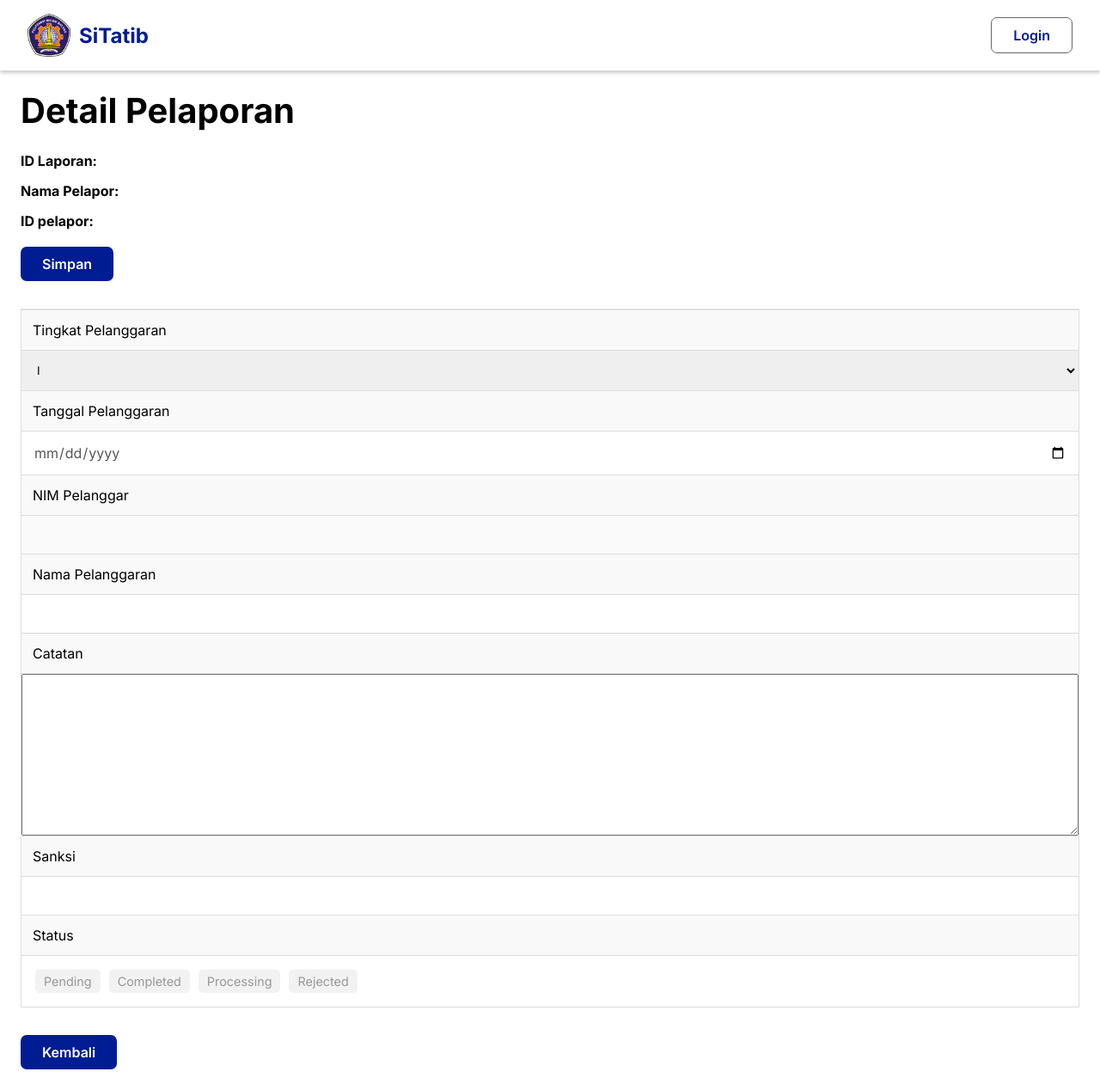
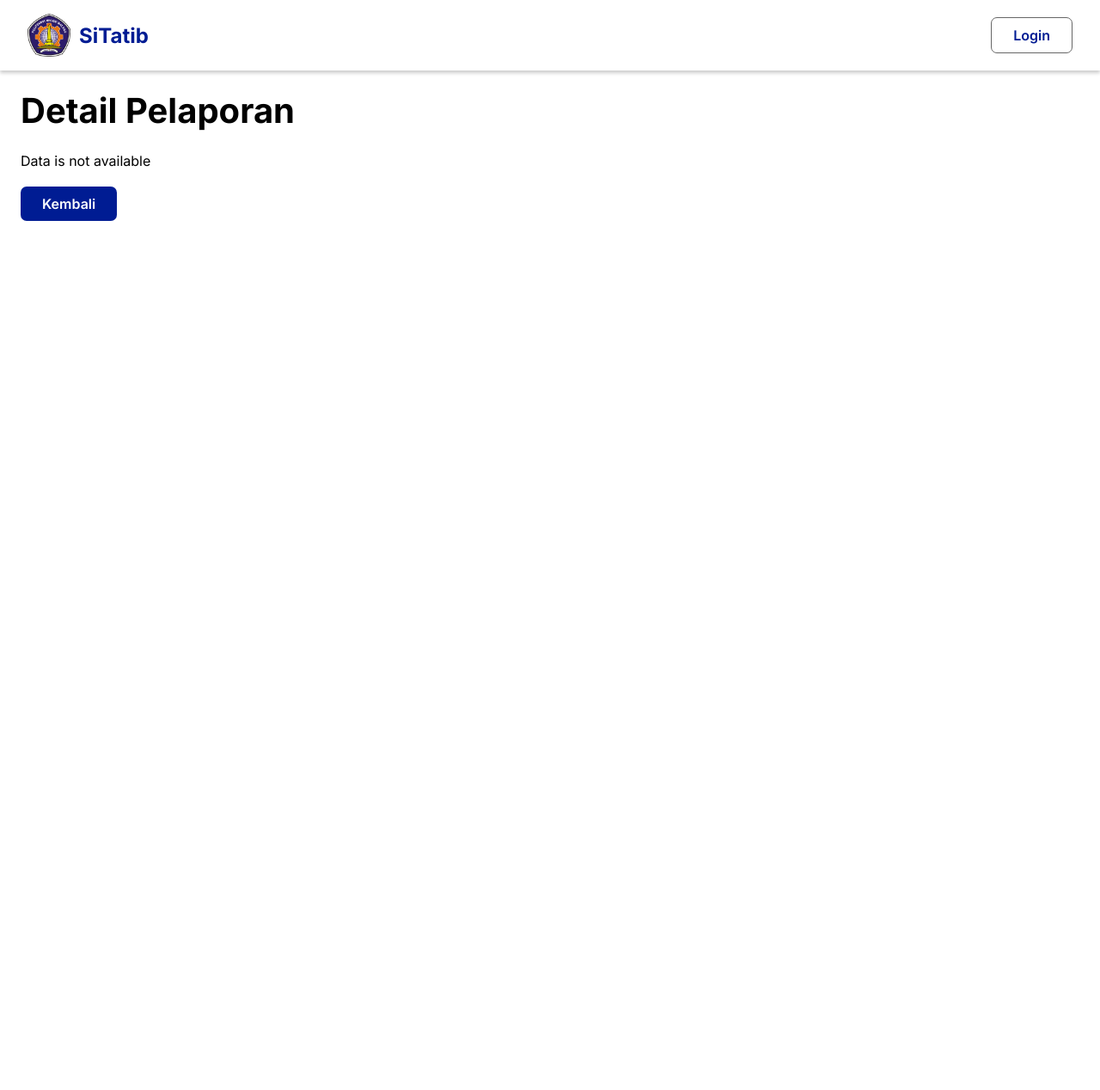
Before and after one commit to tjahjoe/kelompok-xycacyv_Sistem-Tata-Tertib, a PHP site: page /detail-pelaporan-admin.php?id=1 in a window 1280 px wide. Shown: the whole page at 86% size. After the commit the page ends 257 px from the top, so only its background shows below. Run offline with PHP 8.4, Linux system fonts and the light colour scheme; some libraries are stand-ins or nearby versions.

Commit message:
handle when data is empty

```diff
--- a/app/views/components/detailSection.php
+++ b/app/views/components/detailSection.php
@@ -20,7 +20,7 @@ function DetailSection($data)
         </div>
     <?php
     } else {
-        echo "<p>Data tidak tersedia.</p>";
+        echo "<p style='margin:20px auto;'>Data is not available</p>";
     }
 }
 ?>
--- a/app/views/components/navbar.php
+++ b/app/views/components/navbar.php
@@ -16,14 +16,14 @@ function Navbar($isOtherPage) {
                 <div></div>
             </div>
             <?php }?>
-            <div class="logo">
-                <img
+                <a href="./" class="logo">
+                    <img
                     src="../assets/images/Logo_Politeknik_Negeri_Malang.png"
                     width="50px"
                     alt=""
                 />
                 <p>SiTatib</p>
-            </div>
+            </a>
 
             <div class="menu" id="menu">
             <?php if($data && in_array(trim($data['role']), ['dosen', 'dpa', 'kps', 'sekjur', 'admin'])){?>
--- a/app/views/detailPelanggaran.php
+++ b/app/views/detailPelanggaran.php
@@ -28,10 +28,10 @@ require_once '../app/controllers/getData.php';
 
   <div class="container pt-5">
     <h1 class="title">Detail Pelanggaran</h1>
-    <p><strong>ID Pelanggaran:</strong> <?php echo $data['id'] ?></p>
     <?php
     if (!empty($data)) {
     ?>
+    <p><strong>ID Pelanggaran:</strong> <?php echo $data['id'] ?></p>
       <div class="info-box">
         <span>Informasi</label>
           <p>Untuk menebus sanksi atas pelanggaran, silakan hubungi admin untuk informasi lebih lanjut.</p>
--- a/app/views/detailPelaporanAdmin.php
+++ b/app/views/detailPelaporanAdmin.php
@@ -22,14 +22,17 @@ require_once '../app/controllers/getData.php';
   <?php Navbar(true); ?>
   <?php
   $data = detailPelaporan($_GET['id']);
-  $tingkatPelanggaran = $data['Tingkat Pelanggaran'];
-  $status = $data['Status'];
   ?>
   <div class="container pt-5">
     <h1 class="title">Detail Pelaporan</h1>
+    <?php
+    if (!empty($data)) {
+      $tingkatPelanggaran = $data['Tingkat Pelanggaran'];
+      $status = $data['Status'];
+    ?>
     <div class="info-laporan">
-      <p><strong>ID Laporan:</strong><?php
-                                      echo $data['id']; ?></p>
+      <p><strong>ID Laporan:</strong>
+      <?php echo $data['id']; ?></p>
       <p><strong>Nama Pelapor:</strong> <?php echo $data['Nama Pelapor']; ?></p>
       <p><strong>ID pelapor:</strong> <?php echo $data['NIP Pelapor']; ?></p>
     </div>
@@ -85,6 +88,11 @@ require_once '../app/controllers/getData.php';
         </div>
       </div>
     </form>
+    <?php
+    }else{
+      echo "<p style='margin:20px auto;'>Data is not available</p>";
+    }
+    ?>
 
     <a href="daftar-pelaporan.php" class="btn btn-primary">Kembali</a>
   </div>
```
Also changed, not shown: app/views/detailPelaporan.php (+7 -3 lines).
